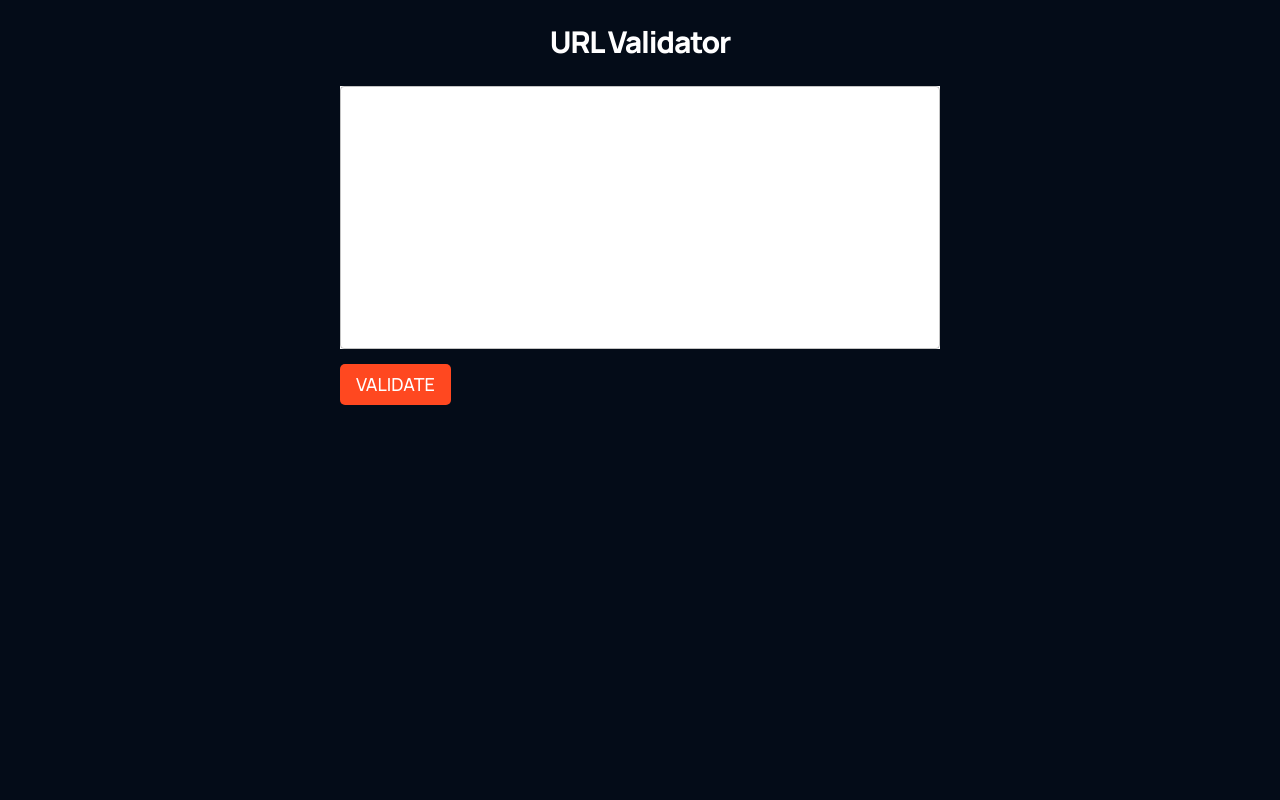
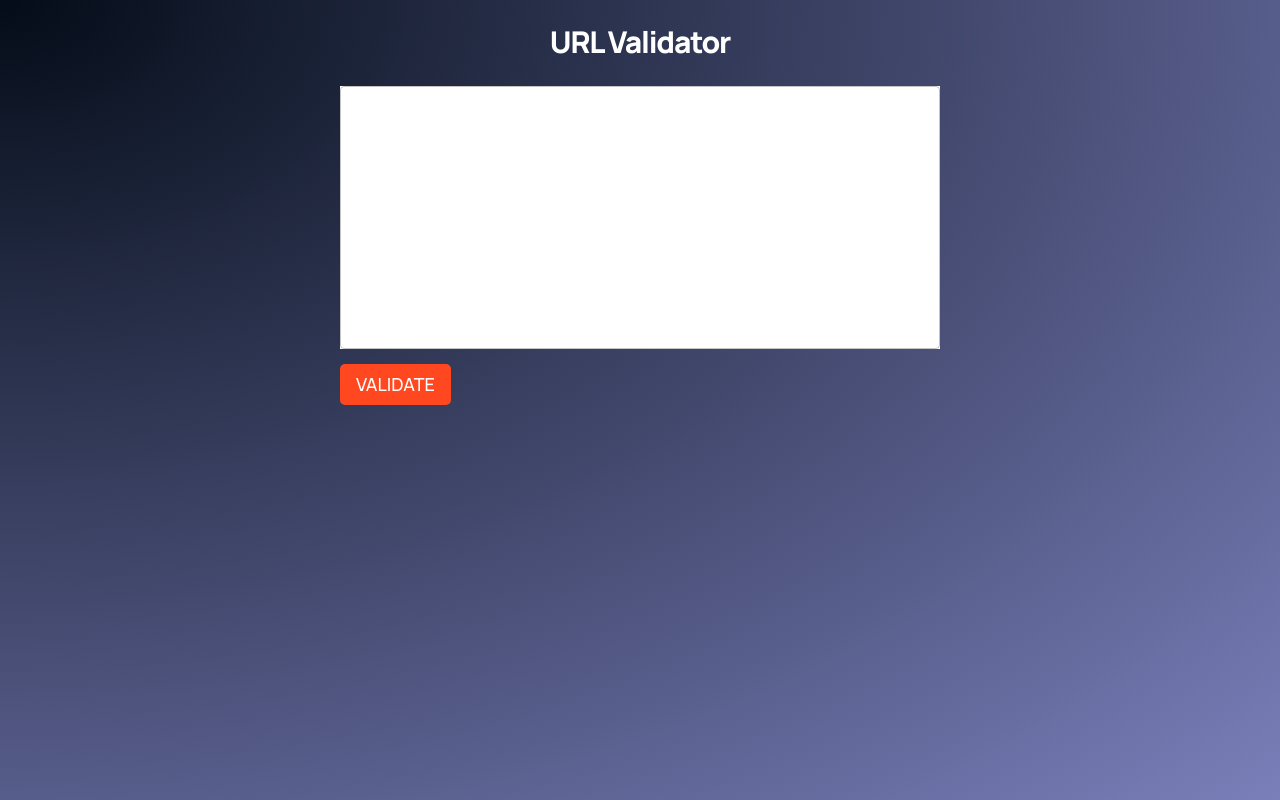
Before and after one commit to debjit1998/trgt-assignment, a React (Create React App) app: page / in a window 1280 px wide. Built offline with nearby package versions, Linux system fonts and the light colour scheme.

Commit message:
change some styles

```diff
--- a/src/App.css
+++ b/src/App.css
@@ -3,10 +3,6 @@
   padding: 0;
   margin: 0;
   scroll-behavior: smooth;
-}
-
-body {
-  background: var(--color-bg);
 }
 
 a {
@@ -28,7 +24,7 @@ a {
   letter-spacing: -0.04em;
   color: #fff;
   text-align: center;
-  margin-top: 30px;
+  padding-top: 30px;
 }
 
 .validate-btn {
@@ -64,7 +60,7 @@ a {
   border: 1px solid #fff;
   margin-top: 40px;
   overflow: hidden;
-  margin-bottom: 20px;
+  margin-bottom: 30px;
 }
 .valid,
 .invalid {
@@ -77,6 +73,7 @@ a {
   font-weight: bold;
   text-align: center;
   padding: 5px;
+  font-family: var(--font-family);
 }
 
 .invalid h3 {
@@ -84,6 +81,7 @@ a {
   font-weight: bold;
   text-align: center;
   padding: 5px;
+  font-family: var(--font-family);
 }
 
 ul {
--- a/src/index.css
+++ b/src/index.css
@@ -12,3 +12,11 @@
   --color-text: #81afdd;
   --color-subtext: #ff8a71;
 }
+
+#root {
+  background: radial-gradient(ellipse at top left, var(--color-bg), #7a7fba);
+  background-repeat: no-repeat;
+  background-size: cover;
+  height: 100vh;
+  overflow-y: auto;
+}
```
